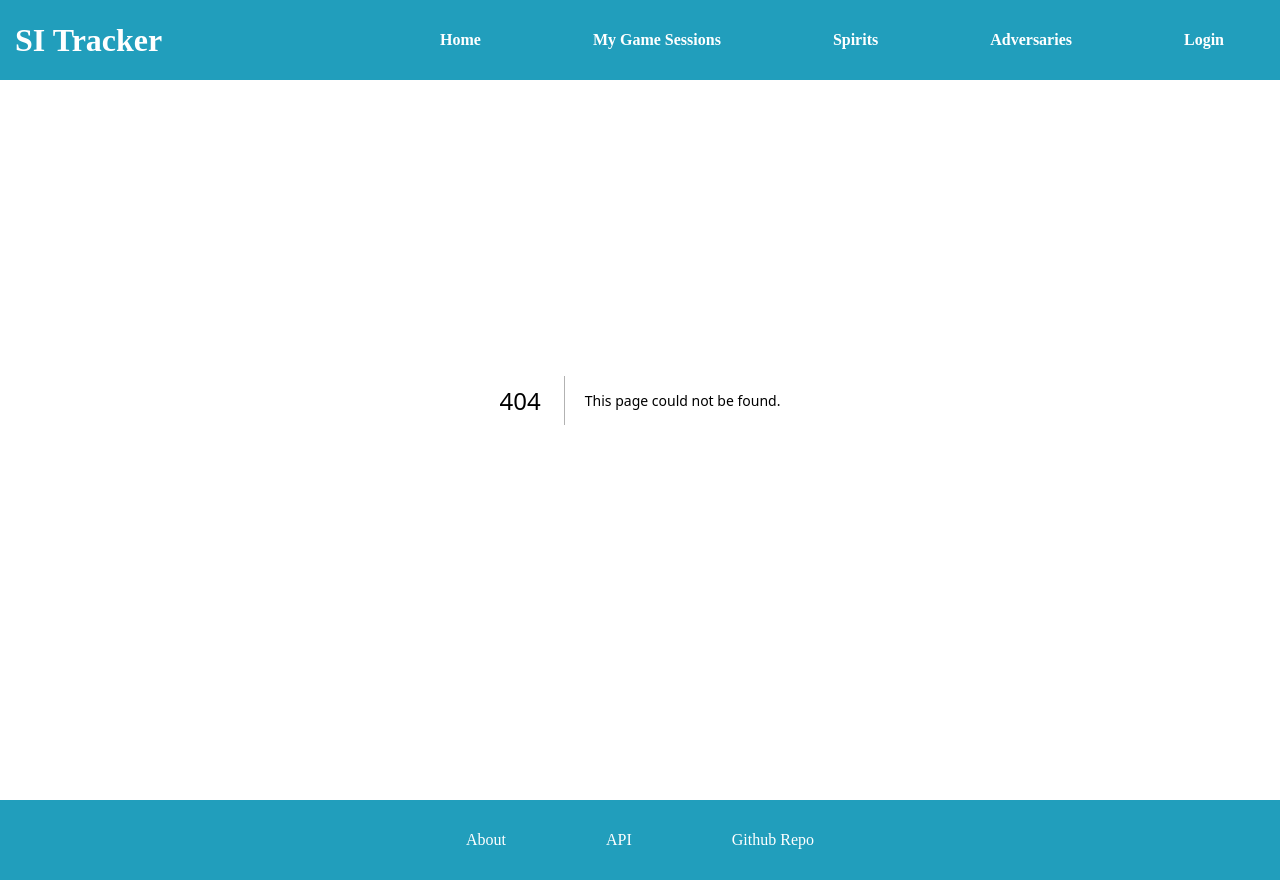
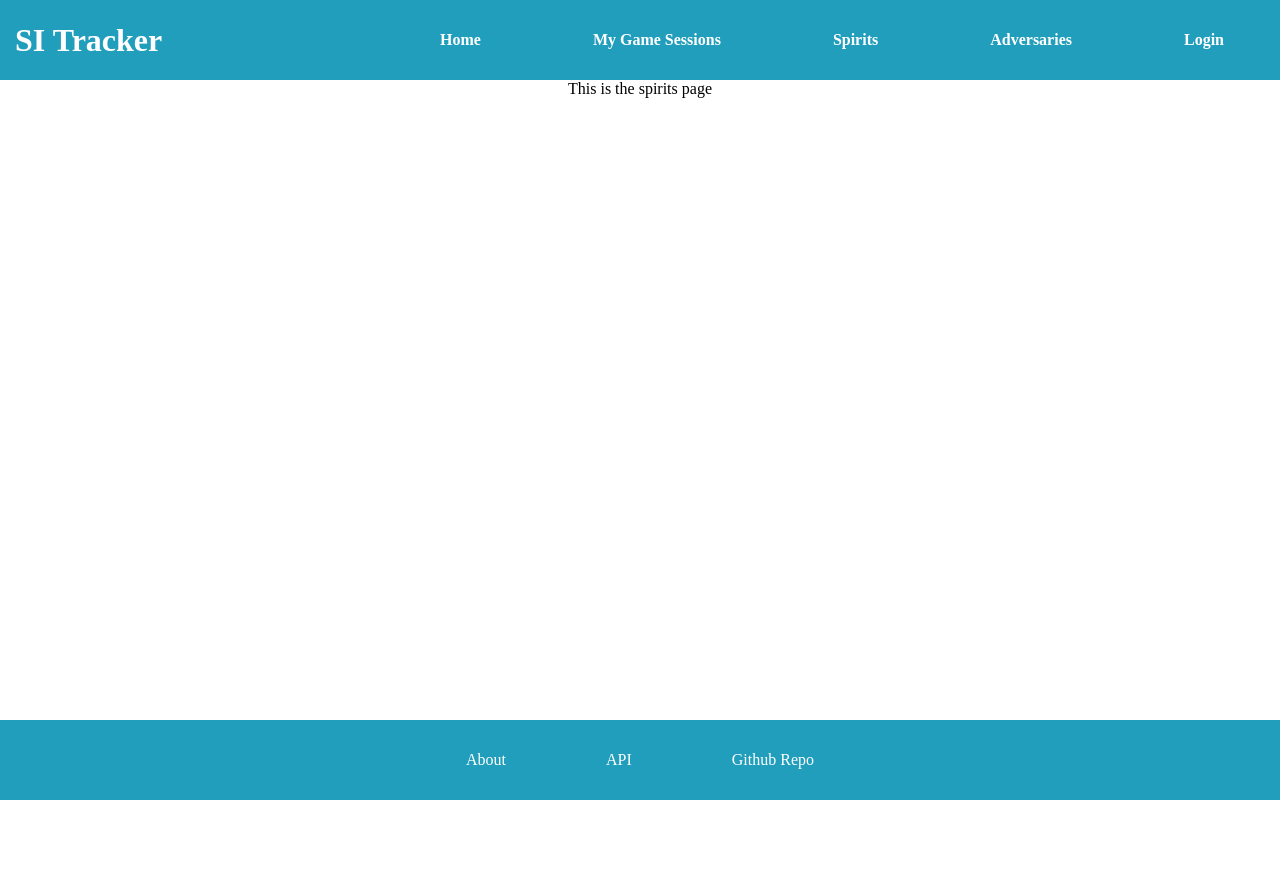
Before and after one commit to gbdude917/Spirit-Island-Tracker, a Next.js app: page /spirits in a window 1280 px wide. Before the commit this address had no page. After the commit the page ends 800 px from the top, so only its background shows below. Built offline with nearby package versions, Linux system fonts and the light colour scheme.

Commit message:
fixed layout and css

```diff
--- a/src/app/globals.css
+++ b/src/app/globals.css
@@ -10,6 +10,15 @@ body {
   overflow-x: hidden;
 }
 
+main {
+  display: flex;
+  flex-direction: column;
+  justify-content: space-between;
+  align-items: center;
+  padding-top: 10vh; /* Account for nav height */
+  min-height: 90vh;
+}
+
 @font-face {
   font-family: "Julius Sans One";
   src: url("/fonts/JuliusSansOne-Regular.ttf");
--- a/src/app/layout.tsx
+++ b/src/app/layout.tsx
@@ -18,7 +18,7 @@ export default function RootLayout({
       <body>
         <NavBar />
 
-        {children}
+        <main>{children}</main>
 
         <Footer />
       </body>
--- a/src/app/page.tsx
+++ b/src/app/page.tsx
@@ -4,7 +4,6 @@ import classes from "./page.module.css";
 
 export default function Home() {
   return (
-    <main className={classes.main}>
     <div className={classes.container}>
       <div className={classes.box}>
         <div className={classes.title}>
@@ -23,6 +22,5 @@ export default function Home() {
         </div>
       </div>
     </div>
-    </main>
   );
 }
--- /dev/null
+++ b/src/app/spirits/page.tsx
@@ -0,0 +1,7 @@
+import classes from "./page.module.css";
+
+const Spirits = () => {
+  return <div>This is the spirits page</div>;
+};
+
+export default Spirits;
```
Also changed, not shown: src/app/page.module.css (+0 -9 lines), src/app/spirits/page.module.css (added). Lines whose indentation alone changed are shown as unchanged.
